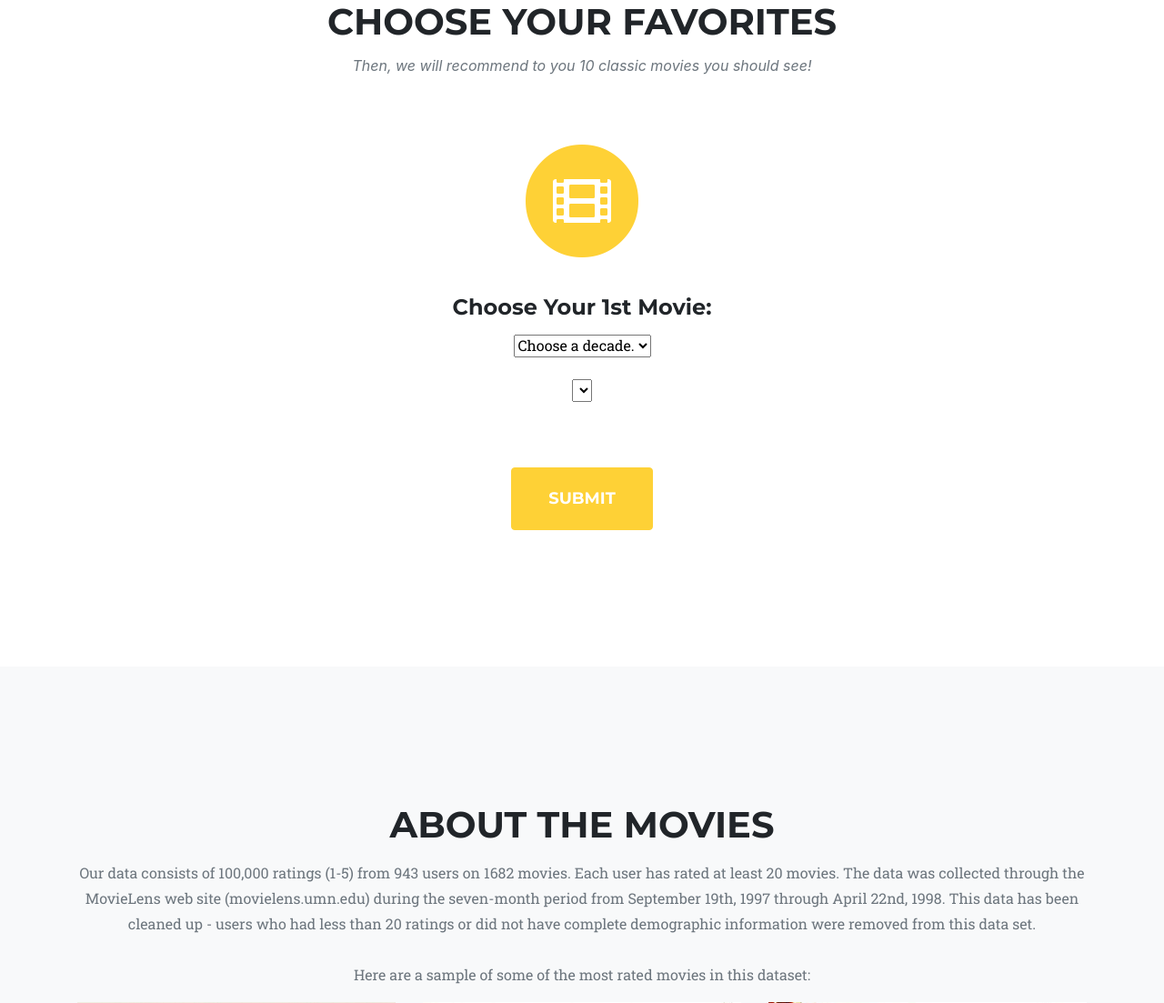
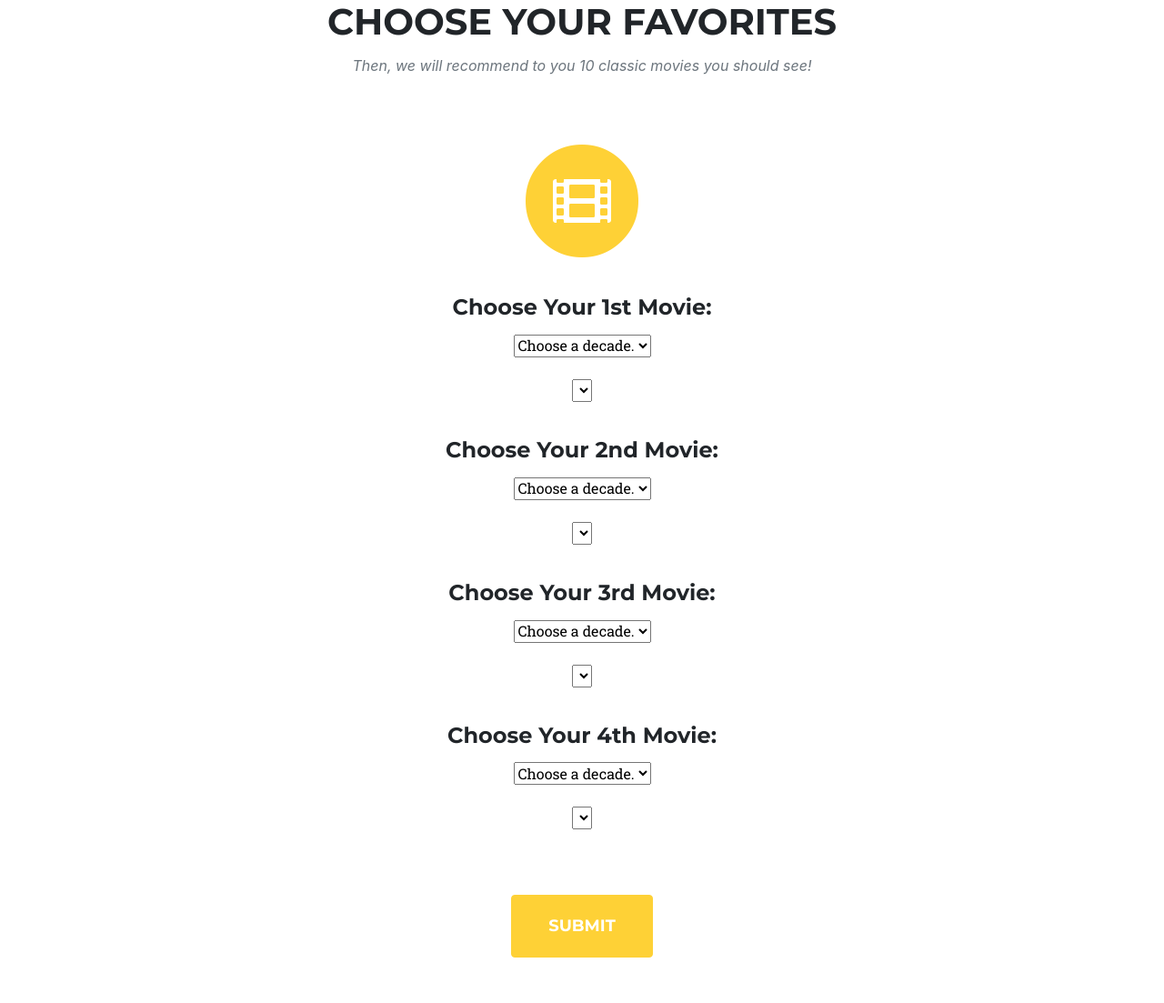
Before and after one commit to divineunited/movie_recommendation_system, a Flask app: page / in a window 1280 px wide. Shown: the part 909-2012 px from the top of the page at 91% size. Run offline with Flask 2, Linux system fonts and the light colour scheme; lists and menus that the app fills with data are empty; some libraries are stand-ins or nearby versions; some web fonts are replaced.

Commit message:
ajax completed

```diff
--- a/templates/index.html
+++ b/templates/index.html
@@ -40,6 +40,9 @@
         var data = {{ decades|safe }};
         $.each(data, function(i, option) {
             $('#decade1').append($('<option/>').attr("value", option).text(option));
+            $('#decade2').append($('<option/>').attr("value", option).text(option));
+            $('#decade3').append($('<option/>').attr("value", option).text(option));
+            $('#decade4').append($('<option/>').attr("value", option).text(option));
         });
       })
 
@@ -61,6 +64,46 @@
             }
           );
       });
+
+      $('#decade2').change(function() {
+          var decade = $('#decade2').val();
+          $.getJSON(
+            '/get_movies' + '/' + decade,
+            function(data) {
+                $('#movie2').find('option').remove();
+                $.each(data, function(i, option) {
+                  $('#movie2').append($('<option/>').attr("value", option.movie_id).text(option.movie_title));
+                });
+            }
+          );
+      });
+
+      $('#decade3').change(function() {
+          var decade = $('#decade3').val();
+          $.getJSON(
+            '/get_movies' + '/' + decade,
+            function(data) {
+                $('#movie3').find('option').remove();
+                $.each(data, function(i, option) {
+                  $('#movie3').append($('<option/>').attr("value", option.movie_id).text(option.movie_title));
+                });
+            }
+          );
+      });
+
+      $('#decade4').change(function() {
+          var decade = $('#decade4').val();
+          $.getJSON(
+            '/get_movies' + '/' + decade,
+            function(data) {
+                $('#movie4').find('option').remove();
+                $.each(data, function(i, option) {
+                  $('#movie4').append($('<option/>').attr("value", option.movie_id).text(option.movie_title));
+                });
+            }
+          );
+      });
+
     });
   </script>
 
@@ -109,11 +152,8 @@
     </div>
   </header>
 
-  <!-- Services -->
+  <!-- Services - this is where our dropdowns are -->
   <section id="services">
-
-  <!-- Post Request! -->
-  <form action="/myredirect" method="POST">
 
     <div class="container">
       <div class="row">
@@ -123,23 +163,55 @@
         </div>
       </div>
 
+
+  <!-- Post Request! -->
+  <form action="/myredirect" method="POST">
+
       <div class="row text-center">
         <div class="col-md">
           <span class="fa-stack fa-4x">
             <i class="fas fa-circle fa-stack-2x text-primary"></i>
             <i class="fas fa-film fa-stack-1x fa-inverse"></i>
           </span>
+
           <br><br>
           <h4 class="service-heading">Choose Your 1st Movie:</h4>
-
           <select id="decade1">
               <option SELECTED value='0'>Choose a decade.</option>
           </select>
+          <br><br>
+          <select id="movie1">
+          </select>
 
           <br><br>
+          <h4 class="service-heading">Choose Your 2nd Movie:</h4>
+          <select id="decade2">
+              <option SELECTED value='0'>Choose a decade.</option>
+          </select>
+          <br><br>
+          <select id="movie2">
+          </select>
 
-          <select id="movie1">
+
+          <br><br>
+          <h4 class="service-heading">Choose Your 3rd Movie:</h4>
+          <select id="decade3">
+              <option SELECTED value='0'>Choose a decade.</option>
           </select>
+          <br><br>
+          <select id="movie3">
+          </select>
+
+
+          <br><br>
+          <h4 class="service-heading">Choose Your 4th Movie:</h4>
+          <select id="decade4">
+              <option SELECTED value='0'>Choose a decade.</option>
+          </select>
+          <br><br>
+          <select id="movie4">
+          </select>
+
 
         </div>
       </div>
```
